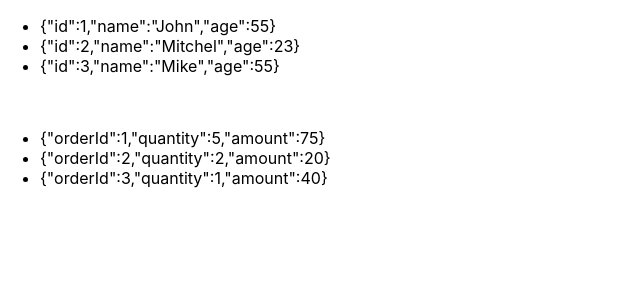
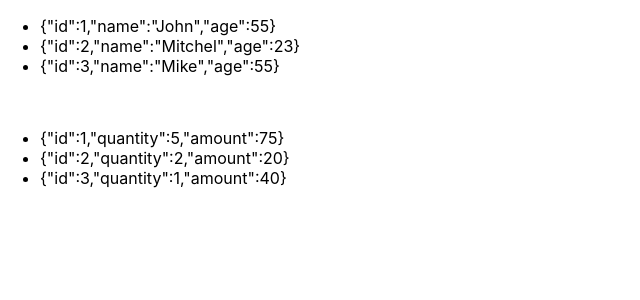
Before and after one commit to tjcchen/typescript-sharing, a React (Create React App) app in the folder src/reactapp/: page / in a window 1280 px wide. Shown: the top 300 px of the page, without its empty margins (0-640 px from the left). Built offline with nearby package versions, Linux system fonts and the light colour scheme.

Commit message:
feat: refactor with total generic type

```diff
--- a/src/reactapp/src/App5.tsx
+++ b/src/reactapp/src/App5.tsx
@@ -20,16 +20,16 @@ export interface Order {
 }
 
 export default function App5() {
-    const users: User[] = [
+    const users = [
         { id: 1, name: 'John', age: 55 },
         { id: 2, name: 'Mitchel', age: 23 },
         { id: 3, name: 'Mike', age: 55 },
     ];
 
-    const orders: Order[] = [
-        { orderId: 1, quantity: 5, amount: 75 },
-        { orderId: 2, quantity: 2, amount: 20 },
-        { orderId: 3, quantity: 1, amount: 40 },
+    const orders = [
+        { id: 1, quantity: 5, amount: 75 },
+        { id: 2, quantity: 2, amount: 20 },
+        { id: 3, quantity: 1, amount: 40 },
     ];
 
     return (
--- a/src/reactapp/src/components/DataGrid.tsx
+++ b/src/reactapp/src/components/DataGrid.tsx
@@ -2,20 +2,21 @@
  * A DataGrid component
  */
 
-import { Order, User } from "../App5";
+interface Item {
+    id: number;
+}
 
 interface DataGridProps<T> {
-    // Do NOT use any
     items: T[];
 }
 
-function DataGrid({ items }: DataGridProps<User | Order>) {
+function DataGrid<T extends Item>({ items }: DataGridProps<T>) {
     return (
         <>
             <ul>
                 {
-                    items.map((item) => (
-                        <li>{ JSON.stringify(item) }</li>
+                    items.map((item: T) => (
+                        <li key={ item.id }>{ JSON.stringify(item) }</li>
                     ))
                 }
             </ul>
```
